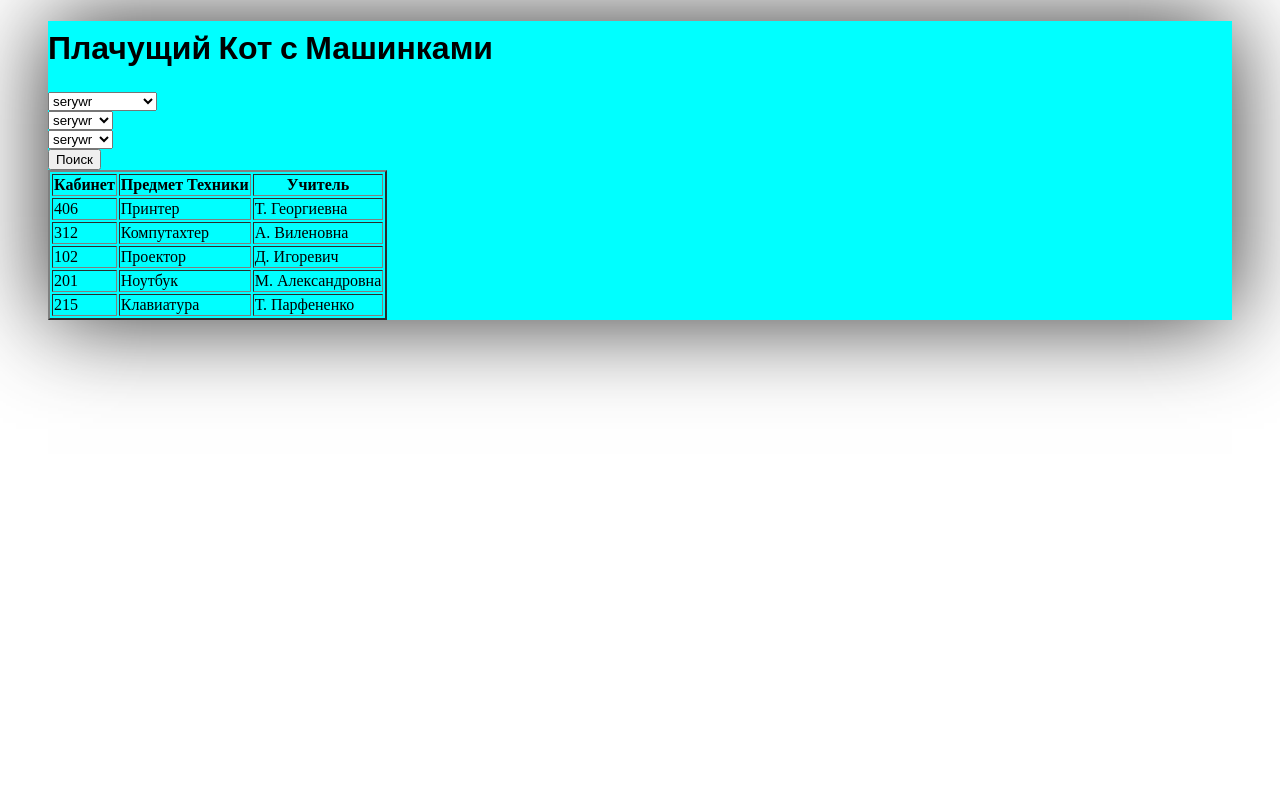
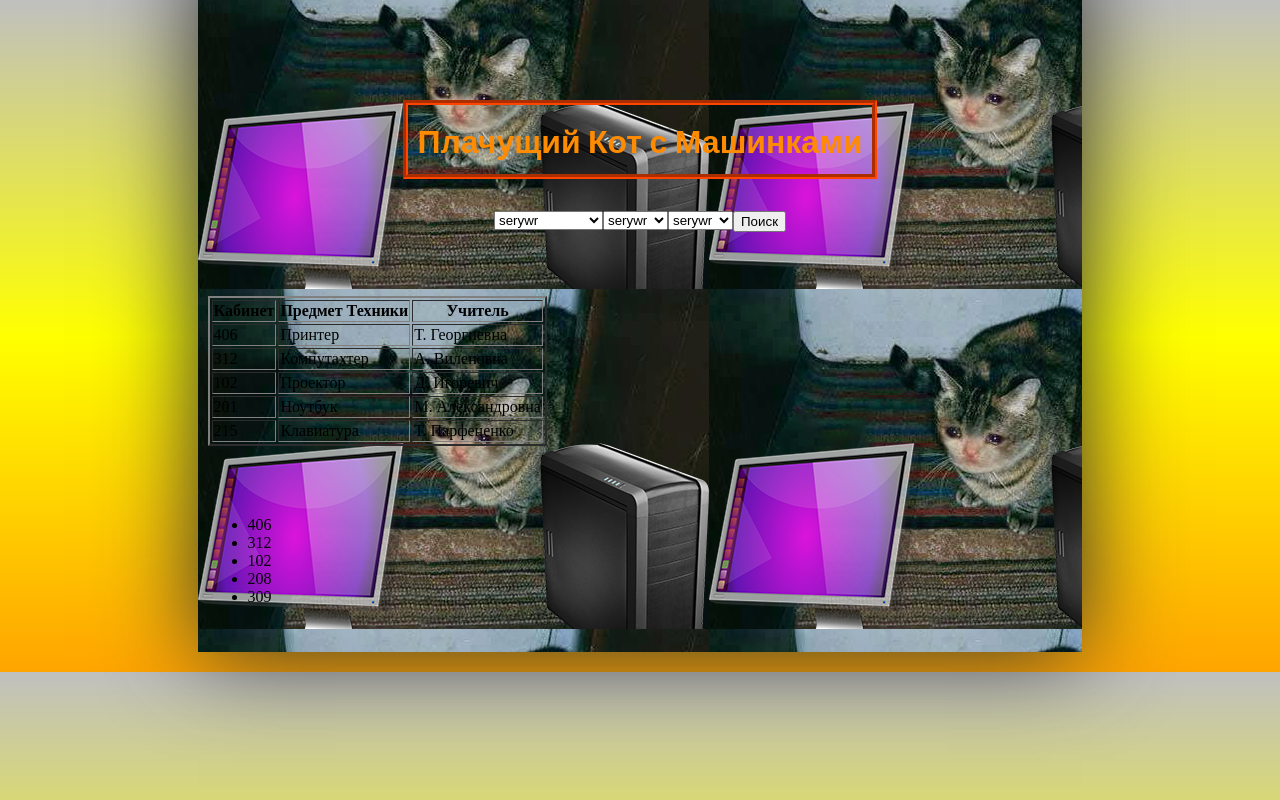
Before and after one commit to Gerakl2017/Gerakl2017.github.io, a plain HTML site: page index.html in a window 1280 px wide. Drawn offline with Linux system fonts and the light colour scheme.

Commit message:
Отредактировал по центру

```diff
--- a/index.css
+++ b/index.css
@@ -1,11 +1,30 @@
 #greatcontainer{
-    background-color: aqua;
-    margin: 0px 40px 20px 40px;
+    background-image: url(img/background.png);
+    margin: 0px 15% 20px 15%;
+    padding: 130px 10px 30px 10px;
     box-shadow: 0 0 90px rgba(48, 48, 48, 1);
 }
 body{
-    background-image: linear-gradient(to bottom, rgba(),)
+    margin-top: -4%;
+    padding: 0;
+    background: linear-gradient(to bottom, rgba(192,192,192,1), rgba(255,255,0,1), rgba(255,165,0,1));
+}
+#firstheadline-container{
+    display: flex;
+    justify-content: center;
 }
 h1{
     font-family: Impact, Haettenschweiler, 'Arial Narrow Bold', sans-serif;
+    color: darkorange;
+    border: groove orangered 5px;
+    display: inline-block;
+    text-align: center;
+    padding: 10px;
 }
+.search-field{
+    margin: 10px auto;
+}
+.search-container{
+    display: flex;
+    justify-content: center;
+}
--- a/index.html
+++ b/index.html
@@ -5,6 +5,7 @@
     <meta name="viewport" content="width=device-width, initial-scale=1.0">
     <meta http-equiv="X-UA-Compatible" content="ie=edge">
     <link rel="stylesheet" href="index.css" type="text/css"/>
+    <script src="script.js"></script>
     <title>School Sorting Project</title>
 </head>
 <body>
@@ -42,11 +43,14 @@
                         <option>dffggfh</option>
                     </select>
                 </div>
+                <input type="button" value="Поиск">
             </div>
         </div>
-        <input type="button" value="Поиск">
     </header>
     <main>
+        <br>
+        <br>
+        <br>
         <table border="2" background="blue">
             <tr id="tableheadlines">
                 <th>Кабинет</th>
@@ -59,6 +63,16 @@
             <tr>  <td>201</td> <td>Ноутбук</td> <td>М. Александровна</td>  </tr>
             <tr>  <td>215</td> <td>Клавиатура</td> <td>Т. Парфененко</td></tr>
         </table>
+        <br>
+        <br>
+        <br>
+        <ul>
+            <li>406</li>
+            <li>312</li>
+            <li>102</li>
+            <li>208</li>
+            <li>309</li>
+        </ul>
     </main>
     <footer></footer>
 </div>
--- /dev/null
+++ b/script.js
@@ -0,0 +1,3 @@
+while(false){
+    alert("Hiu sosi");
+}
```
